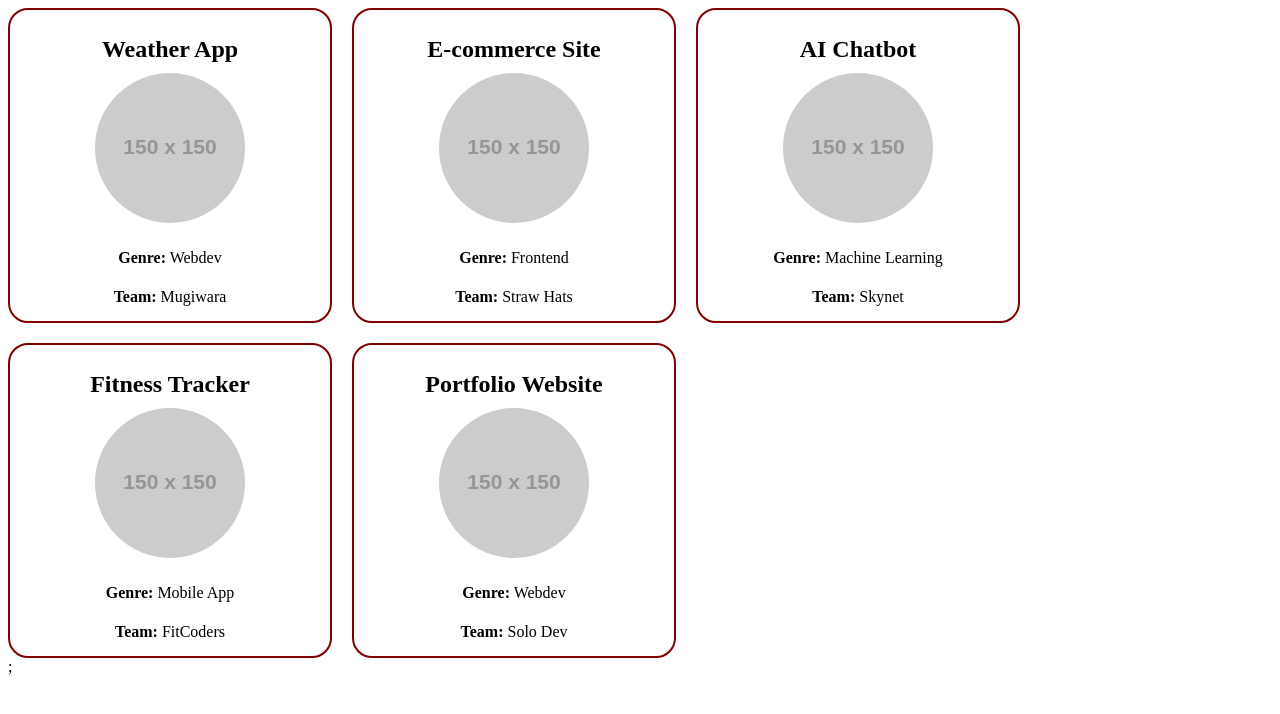
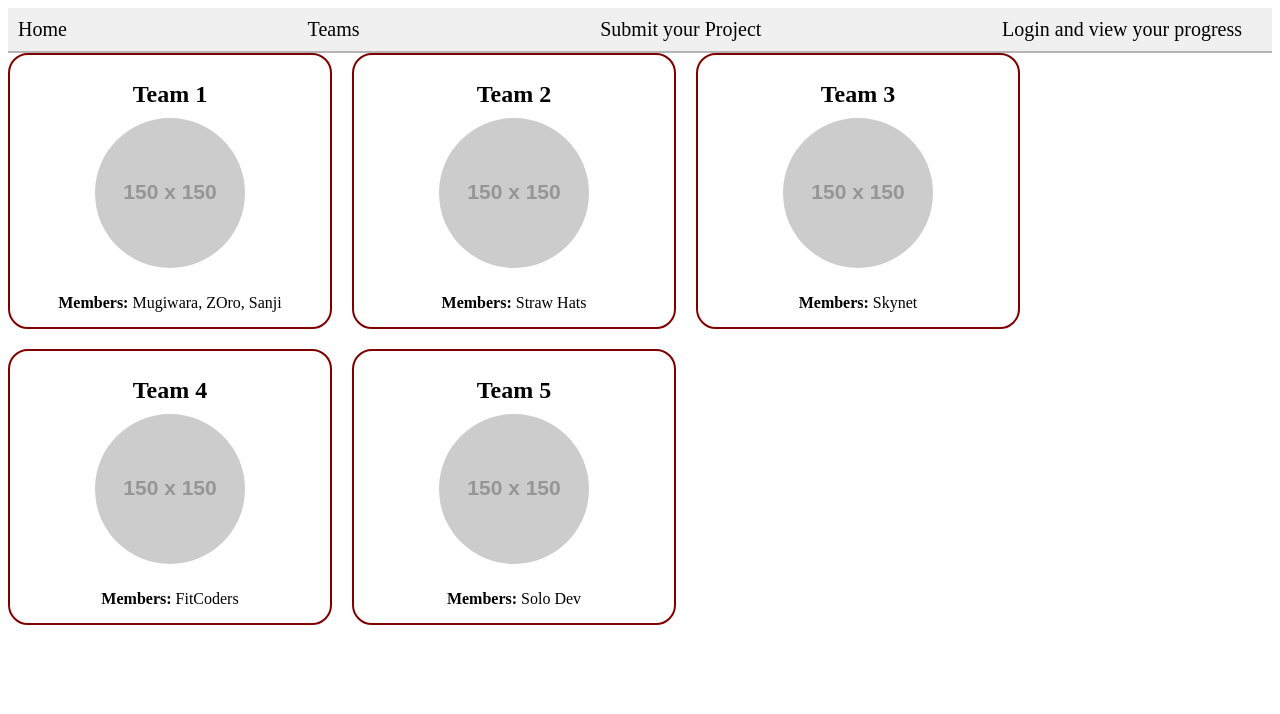
Before and after one commit to prajwaldankit/thames-showccase-frontend, a React (Vite) app: page /teams in a window 1280 px wide. Shown: the top 714 px of the page. Built offline with nearby package versions, Linux system fonts and the light colour scheme.

Commit message:
Day 4- Routing

```diff
--- a/package.json
+++ b/package.json
@@ -11,7 +11,8 @@
   },
   "dependencies": {
     "react": "^19.1.0",
-    "react-dom": "^19.1.0"
+    "react-dom": "^19.1.0",
+    "react-router": "^7.6.2"
   },
   "devDependencies": {
     "@eslint/js": "^9.25.0",
--- a/src/App.jsx
+++ b/src/App.jsx
@@ -1,12 +1,16 @@
 import Projects from "./pages/projects";
+import Teams from "./pages/teams";
+import Navbar from "./components/Navbar";
+import { Routes, Route } from "react-router";
 
 function App() {
   return (
     <>
-      {/* ! TODO: Add Navbar and Teams Component. */}
-      {/* <Navbar /> */}
-      {/* <Teams /> */}
-      <Projects />;
+      <Navbar />
+      <Routes>
+        <Route path="/" element={<Projects />} />
+        <Route path="/teams" element={<Teams />} />
+      </Routes>
     </>
   );
 }
--- a/src/components/Navbar/index.jsx
+++ b/src/components/Navbar/index.jsx
@@ -0,0 +1,32 @@
+import "./style.css";
+
+const links = [
+  {
+    path: "/",
+    name: "Home",
+  },
+  {
+    path: "/teams",
+    name: "Teams",
+  },
+  {
+    path: "/submit",
+    name: "Submit your Project",
+  },
+  {
+    path: "/login",
+    name: "Login and view your progress",
+  },
+];
+
+function Navbar() {
+  return (
+    <div className="Navbar">
+      {links.map((link) => (
+        <a href={link.path}>{link.name}</a>
+      ))}
+    </div>
+  );
+}
+
+export default Navbar;
--- a/src/components/Navbar/style.css
+++ b/src/components/Navbar/style.css
@@ -0,0 +1,19 @@
+.Navbar {
+    display: flex;
+    justify-content: space-between;
+    align-items: center;
+    padding: 10px;
+    background-color: rgb(240, 240, 240);
+    border-bottom: 2px solid rgb(180, 180, 180);
+}
+
+.Navbar a {
+    text-decoration: none;
+    color: rgb(0, 0, 0);
+    font-size: 20px;
+    margin-right: 20px;
+    &:hover{
+        background-color: rgb(255,0,0);
+        cursor: pointer;
+    }
+}
--- /dev/null
+++ b/src/components/TeamCard/index.jsx
@@ -0,0 +1,19 @@
+import "./style.css";
+
+function TeamCard({ team }) {
+  return (
+    <div className="TeamCard">
+      <h1 className="TeamCard__Title">{team.name}</h1>
+      <div className="TeamCard__Image">
+        <img src={team.image} alt="" />
+      </div>
+      <div className="TeamCard__Description">
+        <p>
+          <span>Members:</span> {team.members}
+        </p>
+      </div>
+    </div>
+  );
+}
+
+export default TeamCard;
--- /dev/null
+++ b/src/components/TeamCard/style.css
@@ -0,0 +1,50 @@
+.TeamCard {
+	display: flex;
+	flex-direction: column;
+	align-items: center;
+	justify-content: center;
+	width: 300px;
+	border: 2px solid maroon;
+	border-radius: 20px;
+	padding: 10px;
+	cursor: pointer;
+
+	&:hover {
+		box-shadow: 0 0 10px rgba(0, 0, 0, 0.5);
+	}
+}
+
+.TeamCard__Title {
+	font-size: 24px;
+	font-weight: bold;
+	margin-bottom: 10px;
+}
+
+.TeamCard__Image {
+	width: 150px;
+	height: 150px;
+	border-radius: 50%;
+	overflow: hidden;
+}
+
+.TeamCard__Image img {
+	width: 100%;
+	height: 100%;
+	object-fit: cover;
+}
+
+.TeamCard__Description {
+	display: flex;
+	flex-direction: column;
+	align-items: center;
+	justify-content: center;
+	margin-top: 10px;
+}
+
+.TeamCard__Description p {
+	margin-bottom: 5px;
+}
+
+.TeamCard__Description p>span {
+	font-weight: bold;
+}
--- a/src/main.jsx
+++ b/src/main.jsx
@@ -1,9 +1,12 @@
-import { StrictMode } from 'react'
-import { createRoot } from 'react-dom/client'
-import App from './App.jsx'
+import { StrictMode } from "react";
+import { createRoot } from "react-dom/client";
+import App from "./App.jsx";
+import { BrowserRouter } from "react-router";
 
-createRoot(document.getElementById('root')).render(
+createRoot(document.getElementById("root")).render(
   <StrictMode>
-    <App />
-  </StrictMode>,
-)
+    <BrowserRouter>
+      <App />
+    </BrowserRouter>
+  </StrictMode>
+);
--- a/src/pages/teams/index.jsx
+++ b/src/pages/teams/index.jsx
@@ -0,0 +1,41 @@
+import TeamCard from "../../components/TeamCard";
+import "./style.css";
+const dummyData = [
+  {
+    name: "Team 1",
+    image: "https://placehold.jp/150x150.png",
+    members: "Mugiwara, ZOro, Sanji",
+  },
+  {
+    name: "Team 2",
+    image: "https://placehold.jp/150x150.png?text=Team",
+    members: "Straw Hats",
+  },
+  {
+    name: "Team 3",
+    image: "https://placehold.jp/150x150.png?text=Team",
+    members: "Skynet",
+  },
+  {
+    name: "Team 4",
+    image: "https://placehold.jp/150x150.png?text=Team",
+    members: "FitCoders",
+  },
+  {
+    name: "Team 5",
+    image: "https://placehold.jp/150x150.png?text=Team",
+    members: "Solo Dev",
+  },
+];
+
+function Teams() {
+  return (
+    <div className="Teams">
+      {dummyData.map((team) => (
+        <TeamCard team={team} />
+      ))}
+    </div>
+  );
+}
+
+export default Teams;
--- a/src/pages/teams/style.css
+++ b/src/pages/teams/style.css
@@ -0,0 +1,5 @@
+.Teams {
+    display: flex;
+    flex-wrap: wrap;
+    gap: 20px;
+}
```
Also changed, not shown: 1 other file (tests, documents, lock files or other folders).
